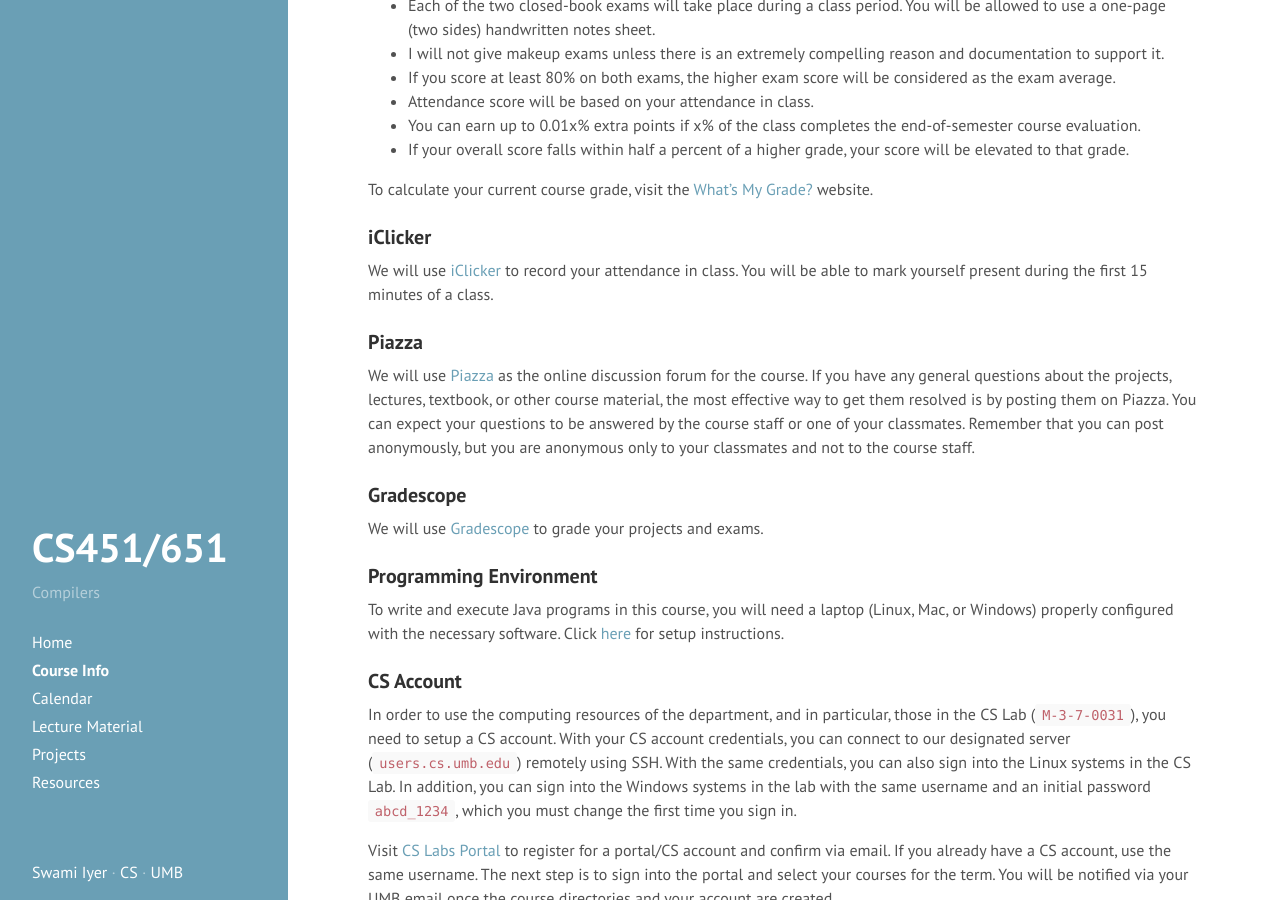
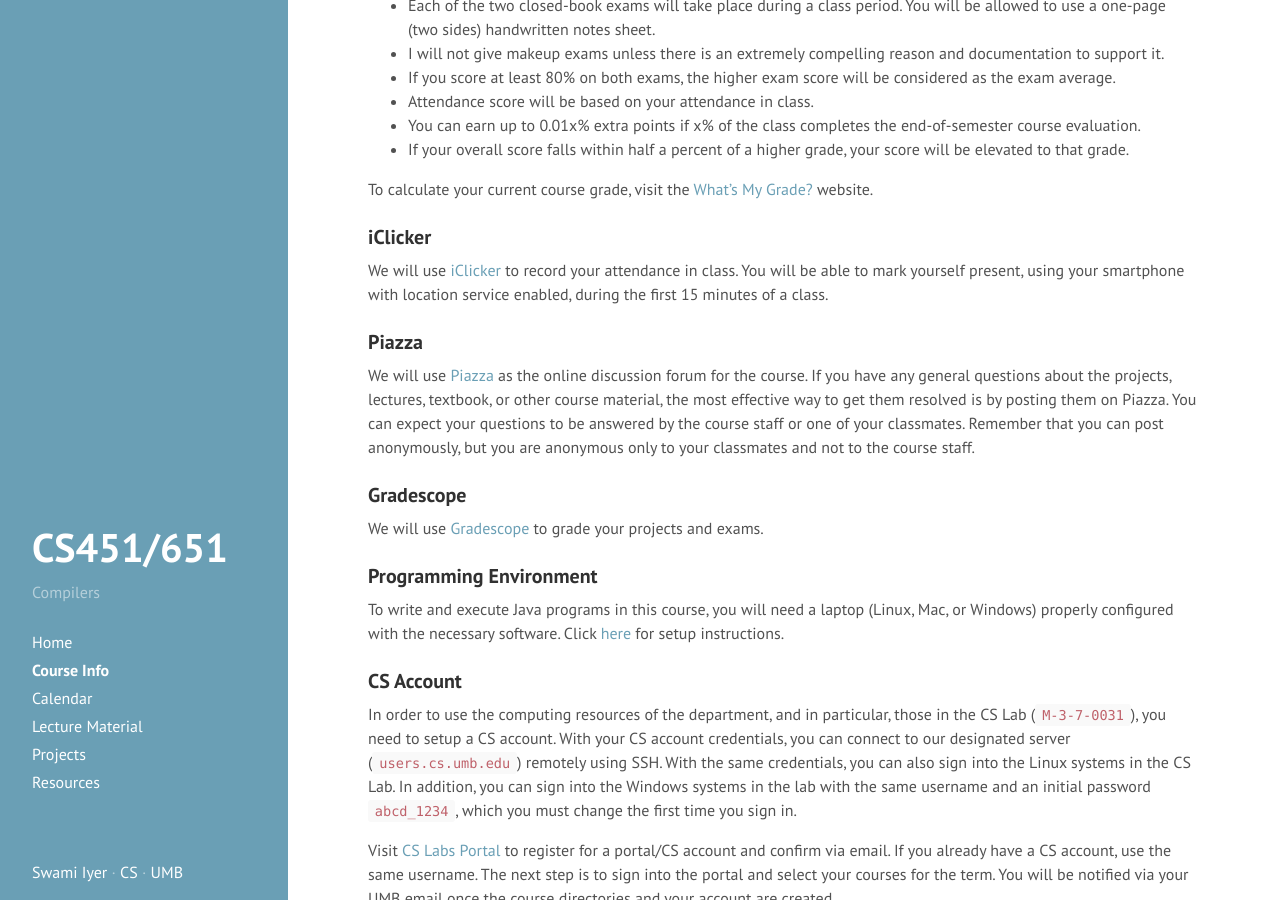
Before and after one commit to swamiiyer/swamiiyer.github.io, a Jekyll site: the page built from _pages/cs451/course_info.md, in a window 1280 px wide and 900 px high, scrolled down 2066 px. Built offline with Jekyll 4.4.1, drawn with Linux system fonts in a browser that asks for light colours.

Commit message:
updated iClicker details

```diff
--- a/_pages/cs451/course_info.md
+++ b/_pages/cs451/course_info.md
@@ -74,7 +74,7 @@ To calculate your current course grade, visit the [What's My Grade?](https://www
 
 ### iClicker
 
-We will use [iClicker](https://app.reef-education.com/\#/login iClicker) to record your attendance in class. You will be able to mark yourself present during the first 15 minutes of a class.
+We will use [iClicker](https://app.reef-education.com/\#/login iClicker) to record your attendance in class. You will be able to mark yourself present, using your smartphone with location service enabled, during the first 15 minutes of a class.
 
 ### Piazza
 
```
